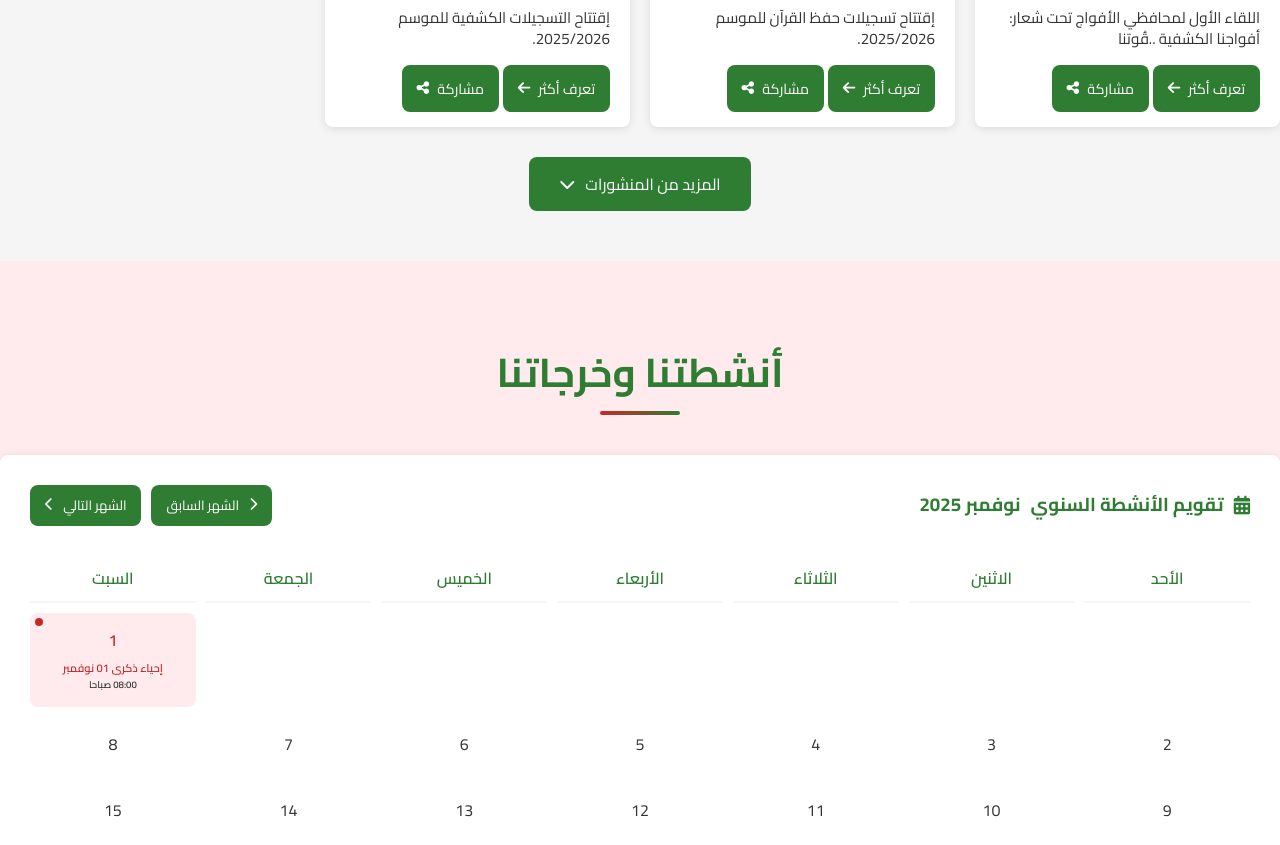
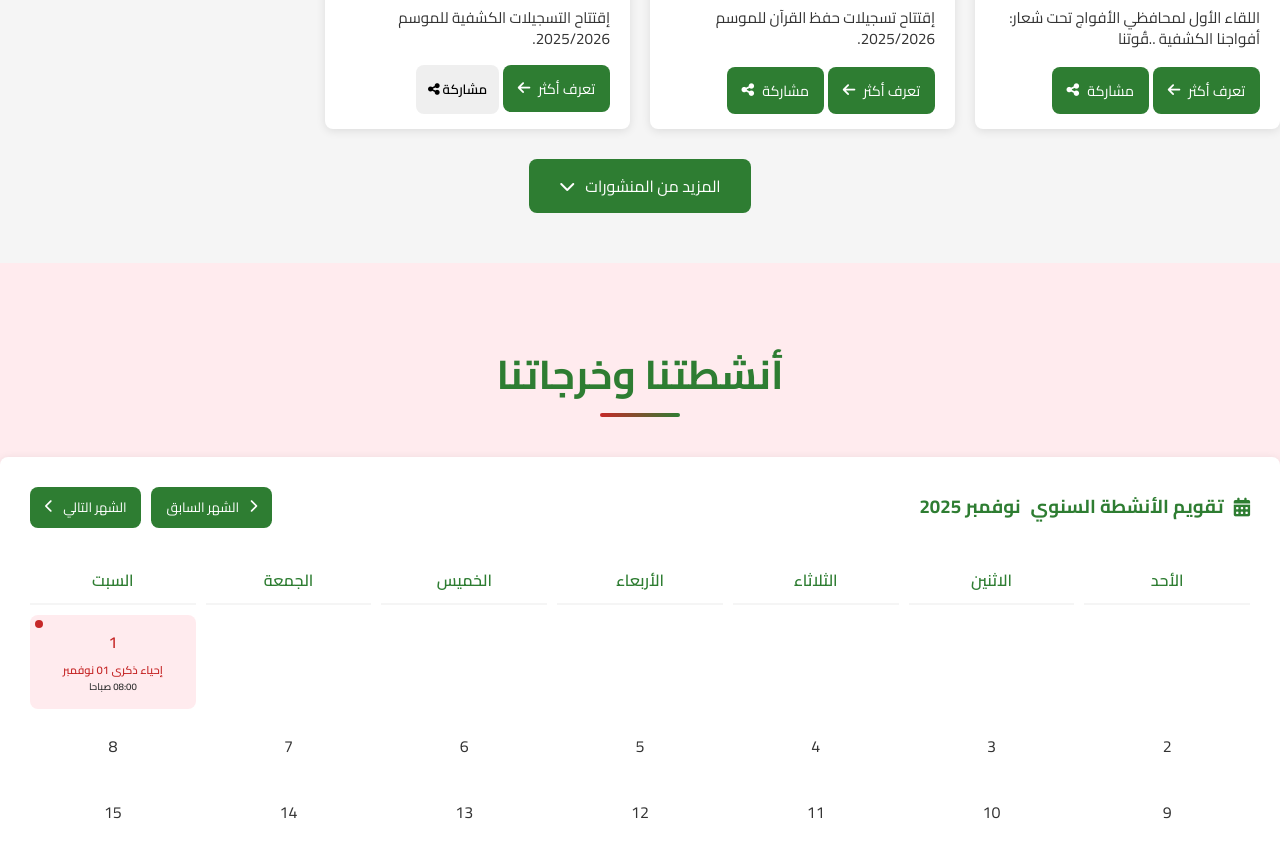
Before and after one commit to imadtbn/scout-elkouds, a plain HTML site: page index.html in a window 1280 px wide. Shown: the part 3798-4643 px from the top of the page. Drawn offline with Linux system fonts and the light colour scheme.

Commit message:
Add sharePost function and update share button

```diff
--- a/index.html
+++ b/index.html
@@ -1,4 +1,3 @@
-
 <!DOCTYPE html>
 <html lang="ar" dir="rtl">
 
@@ -2996,9 +2995,16 @@ z-index:9999;max-width:280px;border:2px solid #d40000;">
                         <button class="card-button" data-modal="post1-modal">
                             تعرف أكثر <i class="fas fa-arrow-left"></i>
                         </button>
-                        <button class="card-button" onclick="sharePost('https://imadtbn.github.io/scout-elkouds/')">
-                            مشاركة <i class="fas fa-share-alt"></i>
-                        </button>
+
+                            <button class="action-button"
+        onclick="sharePost(
+            'فتح باب التسجيلات — فوج القدس',
+            'إعلان افتتاح التسجيلات للموسم الجديد لفوج القدس بسيدي داود.',
+            'https://imadtbn.github.io/scout-elkouds/?post=1',
+            'images/inscription.png'
+        )">
+        مشاركة <i class="fas fa-share-alt"></i>
+    </button>
                     </div>
                 </div>
             </div>
@@ -3010,6 +3016,37 @@ z-index:9999;max-width:280px;border:2px solid #d40000;">
 
 
     </section>
+
+<script>
+function sharePost(title, text, url, image) {
+
+    // للأجهزة التي تدعم Web Share API
+    if (navigator.share) {
+        navigator.share({
+            title: title,
+            text: text,
+            url: url
+        }).catch(() => {});
+    }
+
+    // إذا لم يكن مدعوم → فتح المشاركة في فيسبوك
+    else {
+        const fb = `https://www.facebook.com/sharer/sharer.php?u=${encodeURIComponent(url)}`;
+        window.open(fb, "_blank");
+    }
+}
+
+const urlParams = new URLSearchParams(window.location.search);
+const postID = urlParams.get("post");
+if (postID) {
+    const modal = document.getElementById(`post${postID}-modal`);
+    if (modal) modal.classList.add("open");
+}
+
+</script>
+
+
+
 
     <!-- منشور 3: اللقاء الأول لمحافظي الأفواج -->
     <div id="post3-modal" class="modal">
```
